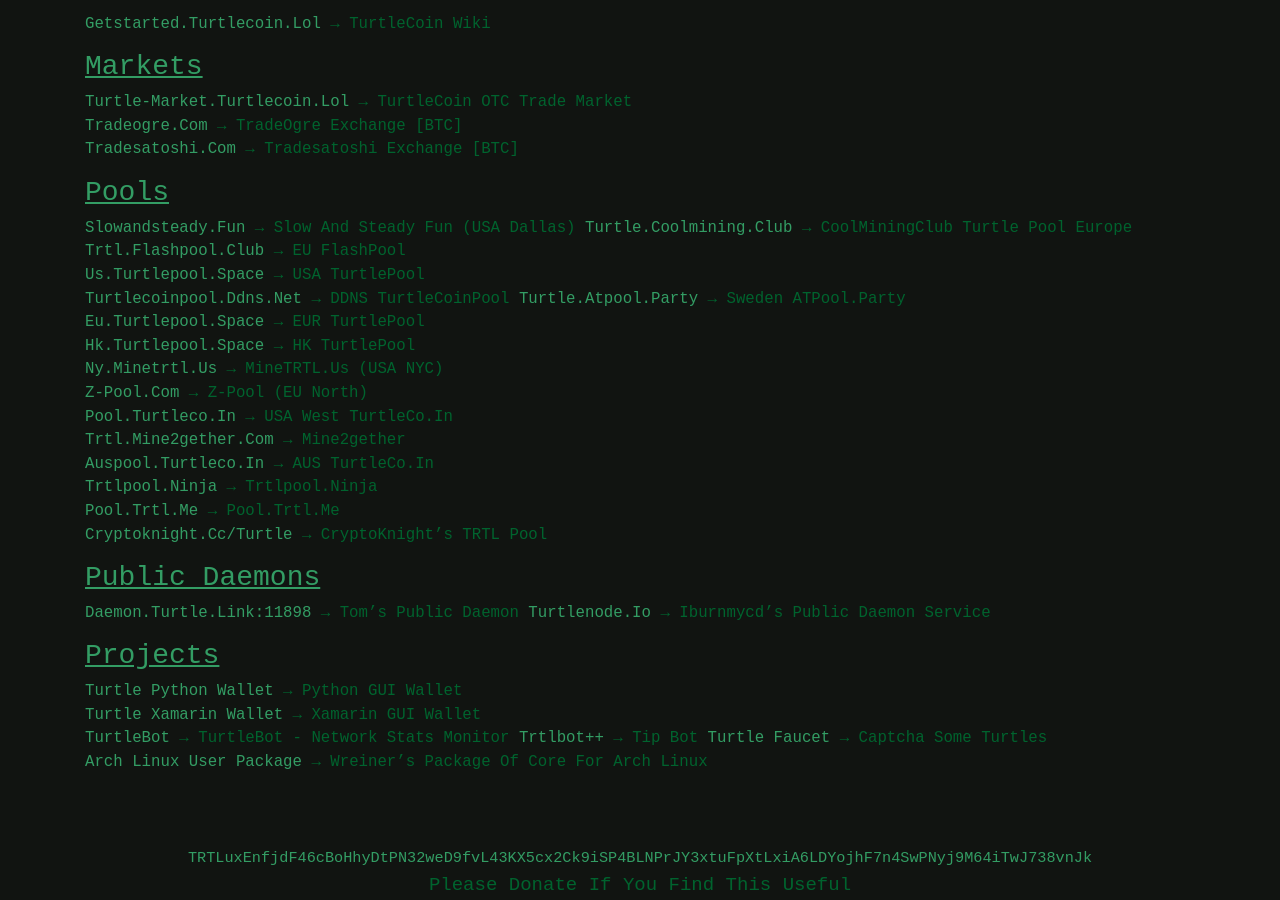
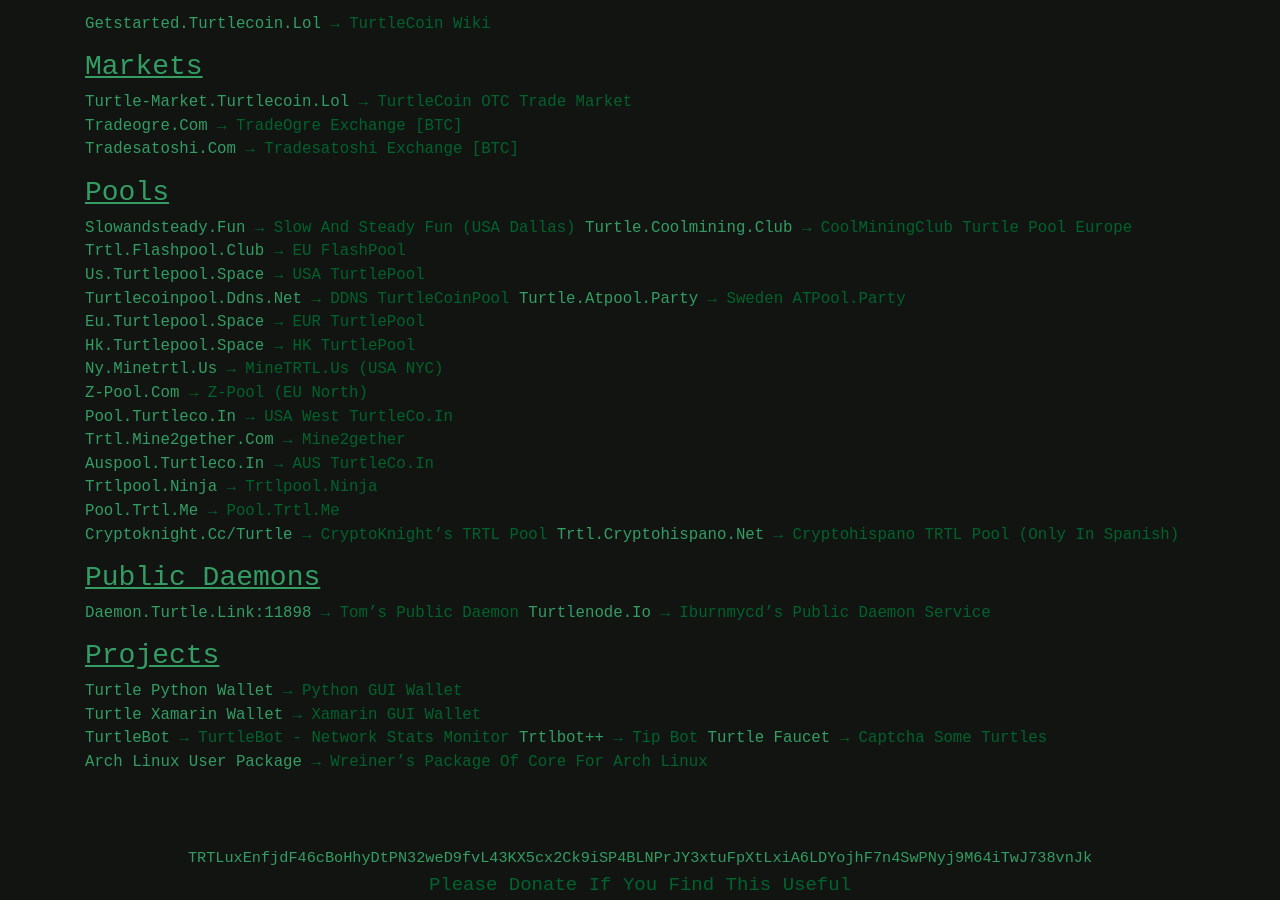
Before and after one commit to zack796/turtleturtle.org, a Jekyll site: the page built from index.md, in a window 1280 px wide and 900 px high, scrolled down 639 px. Built offline with Jekyll 4.4.1, drawn with Linux system fonts in a browser that asks for light colours.

Commit message:
Update index.md

```diff
--- a/index.md
+++ b/index.md
@@ -45,6 +45,7 @@
 [trtlpool.ninja](http://trtlpool.ninja/) → trtlpool.ninja
 [pool.trtl.me](http://pool.trtl.me/) → pool.trtl.me
 [cryptoknight.cc/turtle](http://cryptoknight.cc/turtle/) → CryptoKnight's TRTL Pool
+[trtl.cryptohispano.net](http://trtl.cryptohispano.net) → Cryptohispano TRTL Pool (Only in Spanish)
 
 ### Public Daemons
 [daemon.turtle.link:11898](http://daemon.turtle.link:11898) → Tom's public daemon
```
